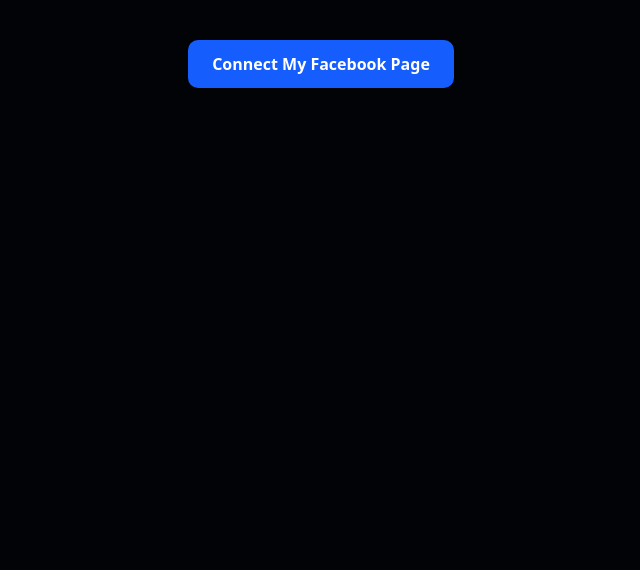
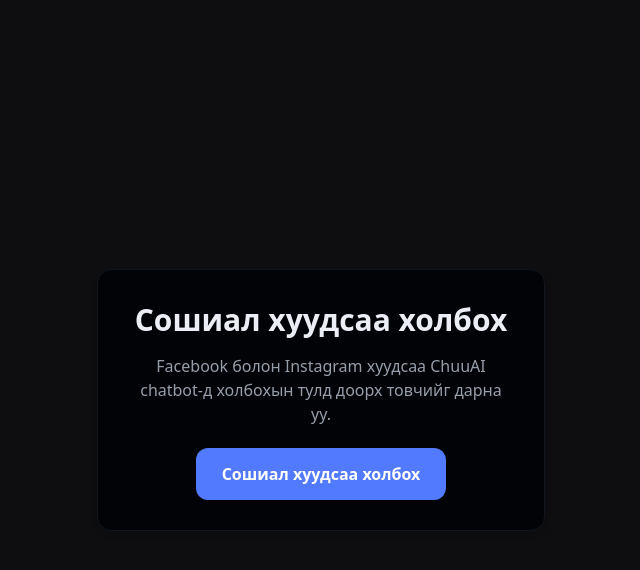
Before and after one commit to Duu-Avia/chuuai-frontend, a Next.js app: page /page-connection in a window 1280 px wide. Shown: the top 570 px of the page, without its empty margins (319-959 px from the left). Built offline with nearby package versions, Linux system fonts and the light colour scheme.

Commit message:
added style on connection button

```diff
--- a/app/_components/Pricing.tsx
+++ b/app/_components/Pricing.tsx
@@ -102,7 +102,7 @@
                 </ul>
                 <Link href="/page-connection" className="w-full">
 <Button
-  className={` w-full mt-6 cursor-pointer min-w-48 shadow-md hover:shadow-[0_0_50px_rgba(173,216,230,0.4)] hover:scale-105 transition-all duration-300 ${
+  className={` w-full mt-6 cursor-pointer min-w-48 shadow-xs hover:shadow-[0_0_25px_rgba(173,216,230,0.4)] hover:scale-103 transition-all duration-300 ${
     plan.name === "Сошиал Про"
       ? selectedPlan === plan.name
         ? "bg-[#527AFF] text-white ring-2 ring-[#527AFF]"
--- a/app/_components/facebookLogin.tsx
+++ b/app/_components/facebookLogin.tsx
@@ -1,5 +1,7 @@
 "use client";
 import { useEffect } from "react";
+import { Button } from "@/components/ui/button";
+import { Card, CardContent, CardHeader, CardTitle } from "@/components/ui/card";
 
 declare global {
   interface Window {
@@ -94,14 +96,21 @@
   };
 
   return (
-    <div className="flex justify-center mt-10">
-      <button
-        onClick={handleLogin}
-        className="px-6 py-3 bg-blue-600 hover:bg-blue-700 text-white font-semibold rounded-lg"
-      >
-        Connect My Facebook Page
-      </button>
-    </div>
+    <div className="min-h-screen bg-[#0e0e10] flex items-center justify-center px-4">
+  <div className="max-w-md w-full bg-card border border-border shadow-md rounded-xl p-8 text-center">
+    <h1 className="text-3xl font-bold text-foreground mb-4">Сошиал хуудсаа холбох</h1>
+    <p className="text-muted-foreground mb-6">
+      Facebook болон Instagram хуудсаа ChuuAI chatbot-д холбохын тулд доорх товчийг дарна уу.
+    </p>
+    <button
+      onClick={handleLogin}
+      className="cursor-pointer bg-[#527AFF] text-white ring-2 ring-[#527AFF] px-6 py-3 text-white font-semibold rounded-lg transition"
+    >
+      Сошиал хуудсаа холбох
+    </button>
+  </div>
+</div>
+
   );
 };
 
```
